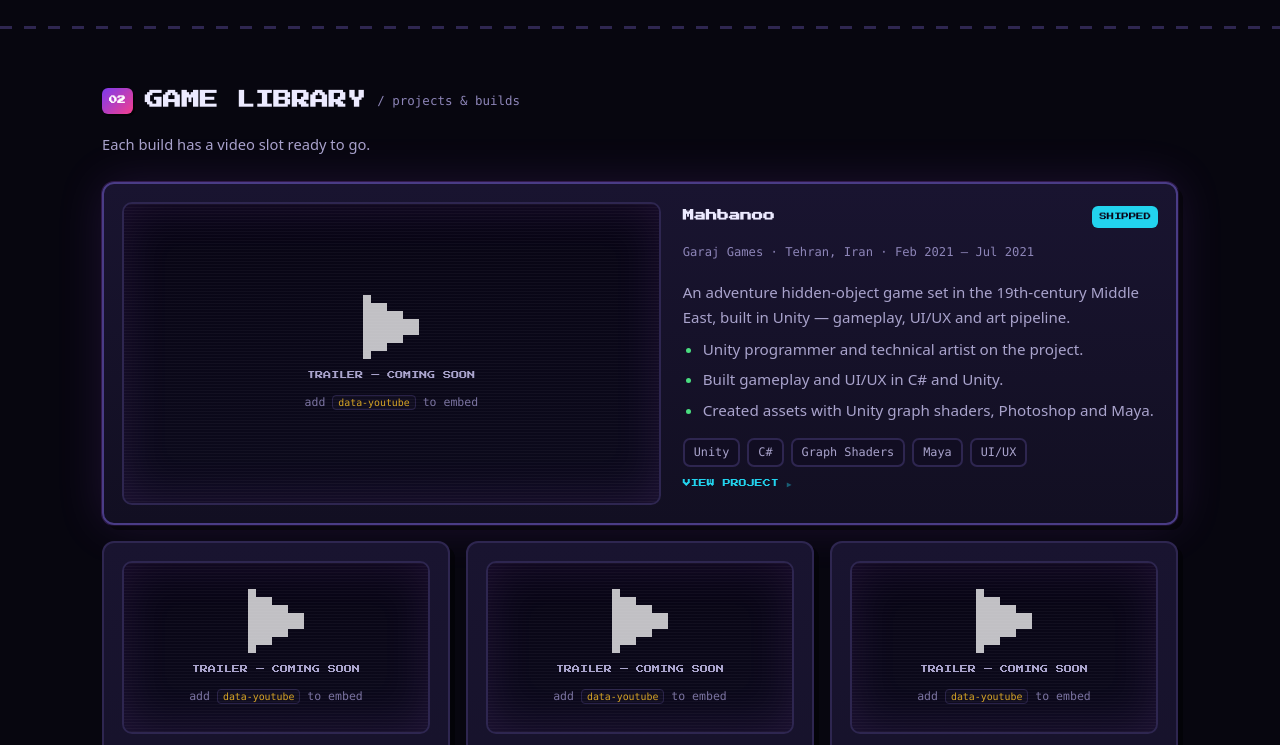
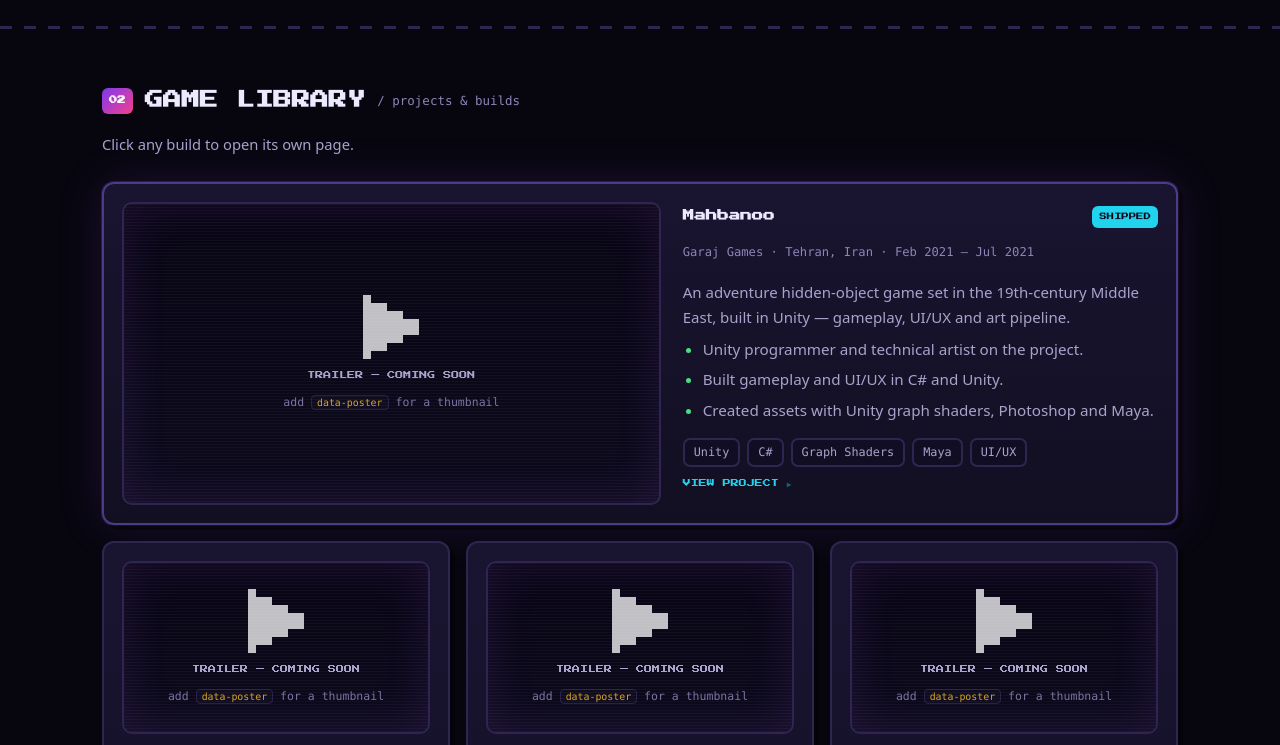
Before and after one commit to mohsentta/Portfolio, a plain HTML site: page index.html in a window 1280 px wide. Shown: the part 1480-2225 px from the top of the page. Drawn offline with Linux system fonts and the light colour scheme.

Commit message:
Point the card hints at data-poster

```diff
--- a/index.html
+++ b/index.html
@@ -180,20 +180,25 @@
     <div class="wrap">
       <h2 class="sec-title"><span class="tag">02</span> GAME LIBRARY <span class="sec-sub">/ projects &amp; builds</span></h2>
       <p class="sec-note">
-        Each build has a video slot ready to go.
+        Click any build to open its own page.
         <!--
           ── HOW TO ADD YOUR VIDEO ──────────────────────────────────────────────
-          On any project's <figure class="video">, fill in data-youtube with either
-          the video ID or the full YouTube URL:
+          Two attributes, both accepting a video ID or a full YouTube URL:
 
-              data-youtube="dQw4w9WgXcQ"
+            data-poster    on a card here — shows the YouTube thumbnail as a
+                           plain image (no player), so the whole card stays a
+                           single link through to the project page.
+
+            data-youtube   on the project page under projects/ — the click-to-play
+                           player. The real YouTube iframe only loads when a
+                           visitor presses play (fast, and no cookies before
+                           the click).
+
+              data-poster="dQw4w9WgXcQ"
               data-youtube="https://www.youtube.com/watch?v=dQw4w9WgXcQ"
               data-youtube="https://youtu.be/dQw4w9WgXcQ"
 
-          The poster + play button appear automatically and the real YouTube
-          player only loads when a visitor clicks play (fast, and no cookies
-          before the click). Leave it empty to keep the "TRAILER — COMING SOON"
-          placeholder.
+          Leave either empty to keep the "TRAILER — COMING SOON" placeholder.
           ───────────────────────────────────────────────────────────────────────
         -->
       </p>
@@ -208,7 +213,7 @@
               <div class="video-placeholder">
                 <span class="px icon icon-play" data-sprite="play" aria-hidden="true"></span>
                 <p class="video-label">TRAILER &mdash; COMING SOON</p>
-                <p class="video-hint">add <code>data-youtube</code> to embed</p>
+                <p class="video-hint">add <code>data-poster</code> for a thumbnail</p>
               </div>
             </div>
           </figure>
@@ -240,7 +245,7 @@
               <div class="video-placeholder">
                 <span class="px icon icon-play" data-sprite="play" aria-hidden="true"></span>
                 <p class="video-label">TRAILER &mdash; COMING SOON</p>
-                <p class="video-hint">add <code>data-youtube</code> to embed</p>
+                <p class="video-hint">add <code>data-poster</code> for a thumbnail</p>
               </div>
             </div>
           </figure>
@@ -271,7 +276,7 @@
               <div class="video-placeholder">
                 <span class="px icon icon-play" data-sprite="play" aria-hidden="true"></span>
                 <p class="video-label">TRAILER &mdash; COMING SOON</p>
-                <p class="video-hint">add <code>data-youtube</code> to embed</p>
+                <p class="video-hint">add <code>data-poster</code> for a thumbnail</p>
               </div>
             </div>
           </figure>
@@ -303,7 +308,7 @@
               <div class="video-placeholder">
                 <span class="px icon icon-play" data-sprite="play" aria-hidden="true"></span>
                 <p class="video-label">TRAILER &mdash; COMING SOON</p>
-                <p class="video-hint">add <code>data-youtube</code> to embed</p>
+                <p class="video-hint">add <code>data-poster</code> for a thumbnail</p>
               </div>
             </div>
           </figure>
@@ -335,7 +340,7 @@
               <div class="video-placeholder">
                 <span class="px icon icon-play" data-sprite="play" aria-hidden="true"></span>
                 <p class="video-label">TRAILER &mdash; COMING SOON</p>
-                <p class="video-hint">add <code>data-youtube</code> to embed</p>
+                <p class="video-hint">add <code>data-poster</code> for a thumbnail</p>
               </div>
             </div>
           </figure>
```
